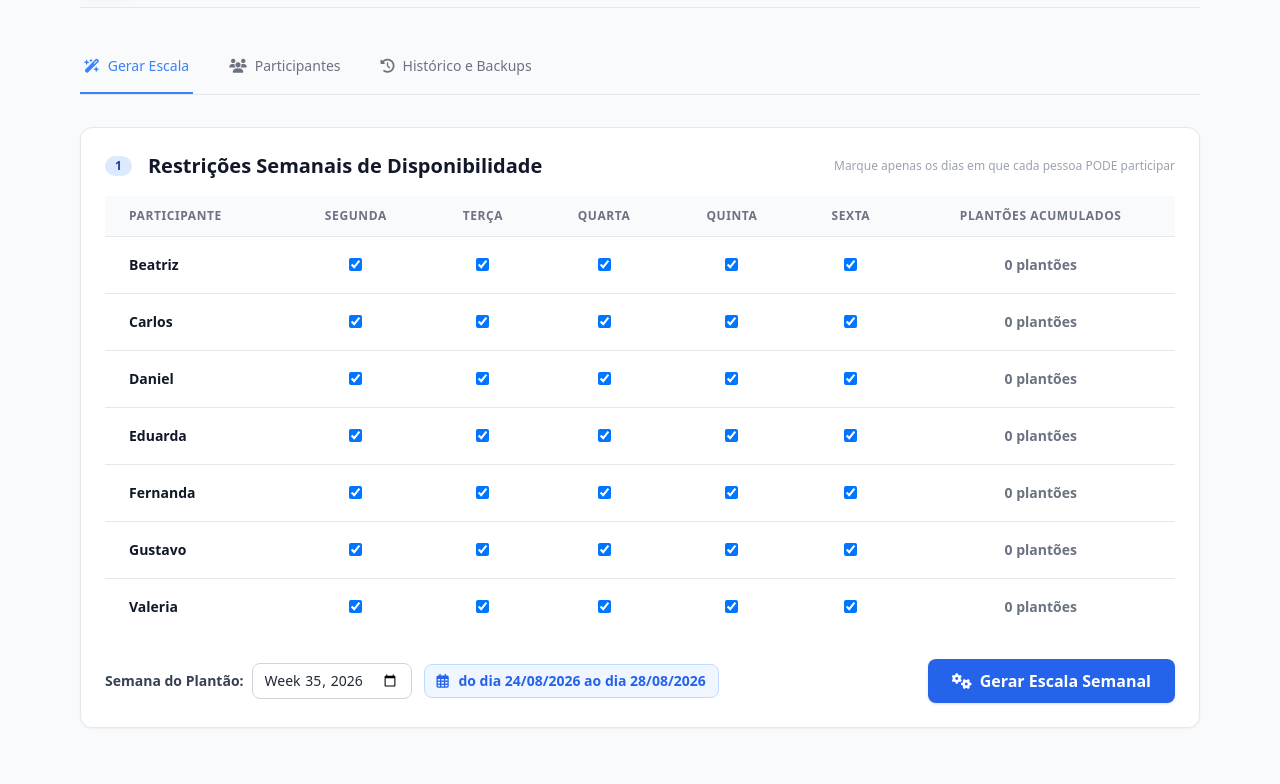
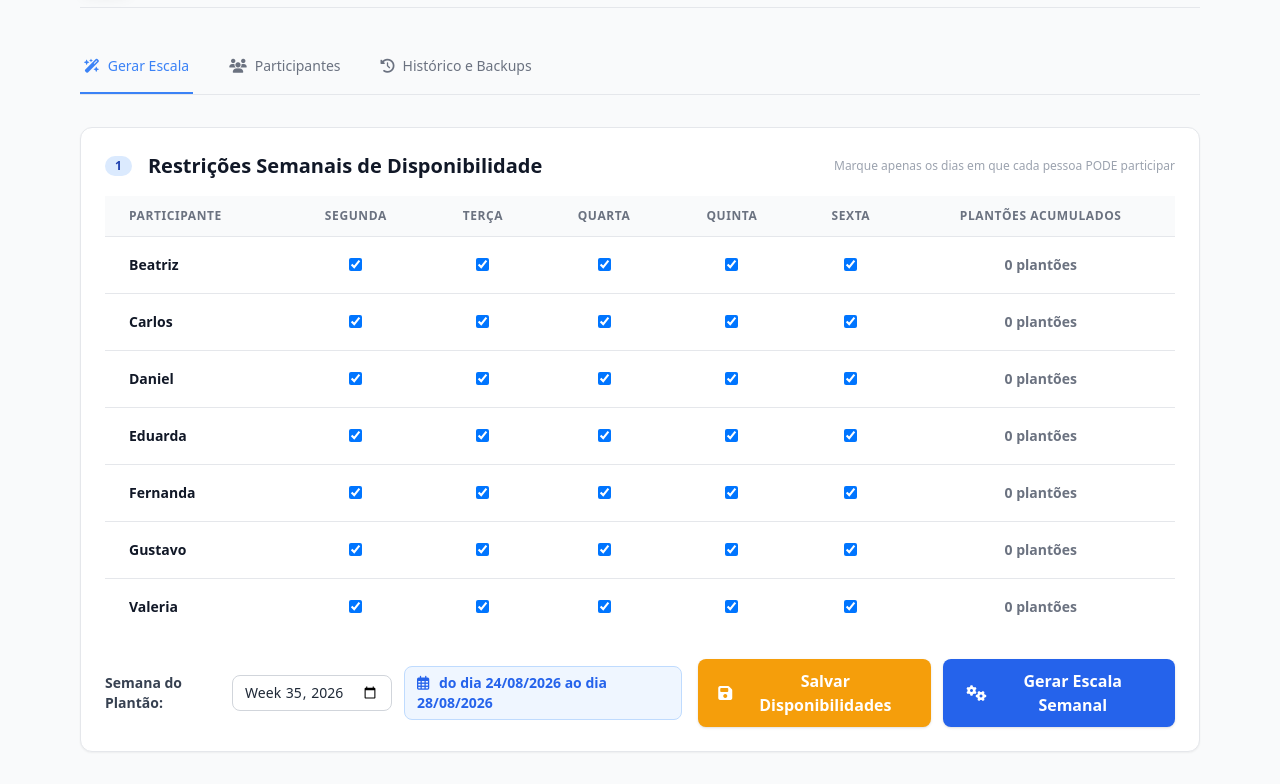
Before and after one commit to gtsistemastech-web/Escala, a plain HTML site: page index.html in a window 1280 px wide. Shown: the part 103-887 px from the top of the page. Before the commit the page ends 863 px from the top, so only its background shows below. Drawn offline with nearby package versions, Linux system fonts and the light colour scheme.

Commit message:
Add files via upload

```diff
--- a/app.js
+++ b/app.js
@@ -67,6 +67,12 @@ function loadData() {
             // Garantir chaves básicas
             if (!db.participantes) db.participantes = {};
             if (!db.historico_escalas) db.historico_escalas = [];
+            // Garantir propriedade disponibilidade
+            Object.keys(db.participantes).forEach(nome => {
+                if (!db.participantes[nome].disponibilidade) {
+                    db.participantes[nome].disponibilidade = ["Segunda", "Terça", "Quarta", "Quinta", "Sexta"];
+                }
+            });
         } catch (e) {
             console.error("Erro ao carregar dados do LocalStorage, resetando banco local.", e);
             db = { participantes: {}, historico_escalas: [] };
@@ -75,13 +81,13 @@ function loadData() {
         // Dados de exemplo iniciais para demonstração se estiver vazio
         db = {
             participantes: {
-                "Gustavo": { plantoes: 0, ativo: true },
-                "Valeria": { plantoes: 0, ativo: true },
-                "Carlos": { plantoes: 0, ativo: true },
-                "Beatriz": { plantoes: 0, ativo: true },
-                "Daniel": { plantoes: 0, ativo: true },
-                "Eduarda": { plantoes: 0, ativo: true },
-                "Fernanda": { plantoes: 0, ativo: true }
+                "Gustavo": { plantoes: 0, ativo: true, disponibilidade: ["Segunda", "Terça", "Quarta", "Quinta", "Sexta"] },
+                "Valeria": { plantoes: 0, ativo: true, disponibilidade: ["Segunda", "Terça", "Quarta", "Quinta", "Sexta"] },
+                "Carlos": { plantoes: 0, ativo: true, disponibilidade: ["Segunda", "Terça", "Quarta", "Quinta", "Sexta"] },
+                "Beatriz": { plantoes: 0, ativo: true, disponibilidade: ["Segunda", "Terça", "Quarta", "Quinta", "Sexta"] },
+                "Daniel": { plantoes: 0, ativo: true, disponibilidade: ["Segunda", "Terça", "Quarta", "Quinta", "Sexta"] },
+                "Eduarda": { plantoes: 0, ativo: true, disponibilidade: ["Segunda", "Terça", "Quarta", "Quinta", "Sexta"] },
+                "Fernanda": { plantoes: 0, ativo: true, disponibilidade: ["Segunda", "Terça", "Quarta", "Quinta", "Sexta"] }
             },
             historico_escalas: []
         };
@@ -102,7 +108,8 @@ function addParticipant(nome) {
     }
     db.participantes[nome] = {
         plantoes: 0,
-        ativo: true
+        ativo: true,
+        disponibilidade: ["Segunda", "Terça", "Quarta", "Quinta", "Sexta"]
     };
     saveData();
     return true;
@@ -281,7 +288,7 @@ function gerarEscalaSemanal() {
         return;
     }
 
-    // Coletar disponibilidades da tabela
+    // Coletar disponibilidades da tabela e salvar no banco
     const disponibilidades = {};
     const dias = ["Segunda", "Terça", "Quarta", "Quinta", "Sexta"];
 
@@ -293,7 +300,9 @@ function gerarEscalaSemanal() {
                 disponibilidades[nome].push(dia);
             }
         });
+        db.participantes[nome].disponibilidade = disponibilidades[nome];
     });
+    saveData();
 
     // Rodar algoritmo
     const resultado = solveSchedule(disponibilidades);
@@ -528,9 +537,10 @@ function renderDisponibilidades() {
 
         let htmlCheckboxes = "";
         dias.forEach(dia => {
+            const estaDisponivel = p.disponibilidade ? p.disponibilidade.includes(dia) : true;
             htmlCheckboxes += `
                 <td class="px-6 py-4 whitespace-nowrap text-center">
-                    <input type="checkbox" id="disp-${nome}-${dia}" checked class="h-4.5 w-4.5 rounded border-gray-300 text-blue-600 focus:ring-blue-500 cursor-pointer">
+                    <input type="checkbox" id="disp-${nome}-${dia}" ${estaDisponivel ? 'checked' : ''} class="h-4.5 w-4.5 rounded border-gray-300 text-blue-600 focus:ring-blue-500 cursor-pointer">
                 </td>
             `;
         });
@@ -800,3 +810,22 @@ function atualizarTextoSemana() {
         }
     }
 }
+
+function salvarDisponibilidades() {
+    const ativos = Object.keys(db.participantes).filter(nome => db.participantes[nome].ativo);
+    const dias = ["Segunda", "Terça", "Quarta", "Quinta", "Sexta"];
+
+    ativos.forEach(nome => {
+        const disp = [];
+        dias.forEach(dia => {
+            const check = document.getElementById(`disp-${nome}-${dia}`);
+            if (check && check.checked) {
+                disp.push(dia);
+            }
+        });
+        db.participantes[nome].disponibilidade = disp;
+    });
+
+    saveData();
+    showToast("Disponibilidades salvas com sucesso!", "success");
+}
--- a/index.html
+++ b/index.html
@@ -85,7 +85,7 @@
                     <i class="fa-solid fa-circle-exclamation fa-2x text-yellow-500 mb-2"></i>
                     <p>Não há participantes ativos cadastrados. Cadastre-os na aba "Participantes" antes de gerar a escala.</p>
                 </div>
-                <div class="mt-6 flex flex-col sm:flex-row justify-between items-start sm:items-center gap-4">
+                <div class="mt-6 flex flex-col lg:flex-row justify-between items-start lg:items-center gap-4">
                     <div class="flex flex-col sm:flex-row sm:items-center gap-3">
                         <div class="flex items-center space-x-2">
                             <label for="semana-selecionada" class="text-sm font-semibold text-gray-700">Semana do Plantão:</label>
@@ -93,10 +93,16 @@
                         </div>
                         <span id="texto-intervalo-semana" class="text-sm font-bold text-blue-600 bg-blue-50 border border-blue-200 px-3 py-1.5 rounded-lg"></span>
                     </div>
-                    <button id="gerar-escala-btn" class="bg-blue-600 hover:bg-blue-700 text-white px-6 py-2.5 rounded-lg shadow font-semibold flex items-center space-x-2 transition-all">
-                        <i class="fa-solid fa-cogs"></i>
-                        <span>Gerar Escala Semanal</span>
-                    </button>
+                    <div class="flex flex-col sm:flex-row gap-3 w-full lg:w-auto">
+                        <button id="salvar-disponibilidades-btn" onclick="salvarDisponibilidades()" class="bg-amber-500 hover:bg-amber-600 text-white px-5 py-2.5 rounded-lg shadow font-semibold flex items-center justify-center space-x-2 transition-all w-full sm:w-auto">
+                            <i class="fa-solid fa-floppy-disk"></i>
+                            <span>Salvar Disponibilidades</span>
+                        </button>
+                        <button id="gerar-escala-btn" class="bg-blue-600 hover:bg-blue-700 text-white px-6 py-2.5 rounded-lg shadow font-semibold flex items-center justify-center space-x-2 transition-all w-full sm:w-auto">
+                            <i class="fa-solid fa-cogs"></i>
+                            <span>Gerar Escala Semanal</span>
+                        </button>
+                    </div>
                 </div>
             </div>
 
```
